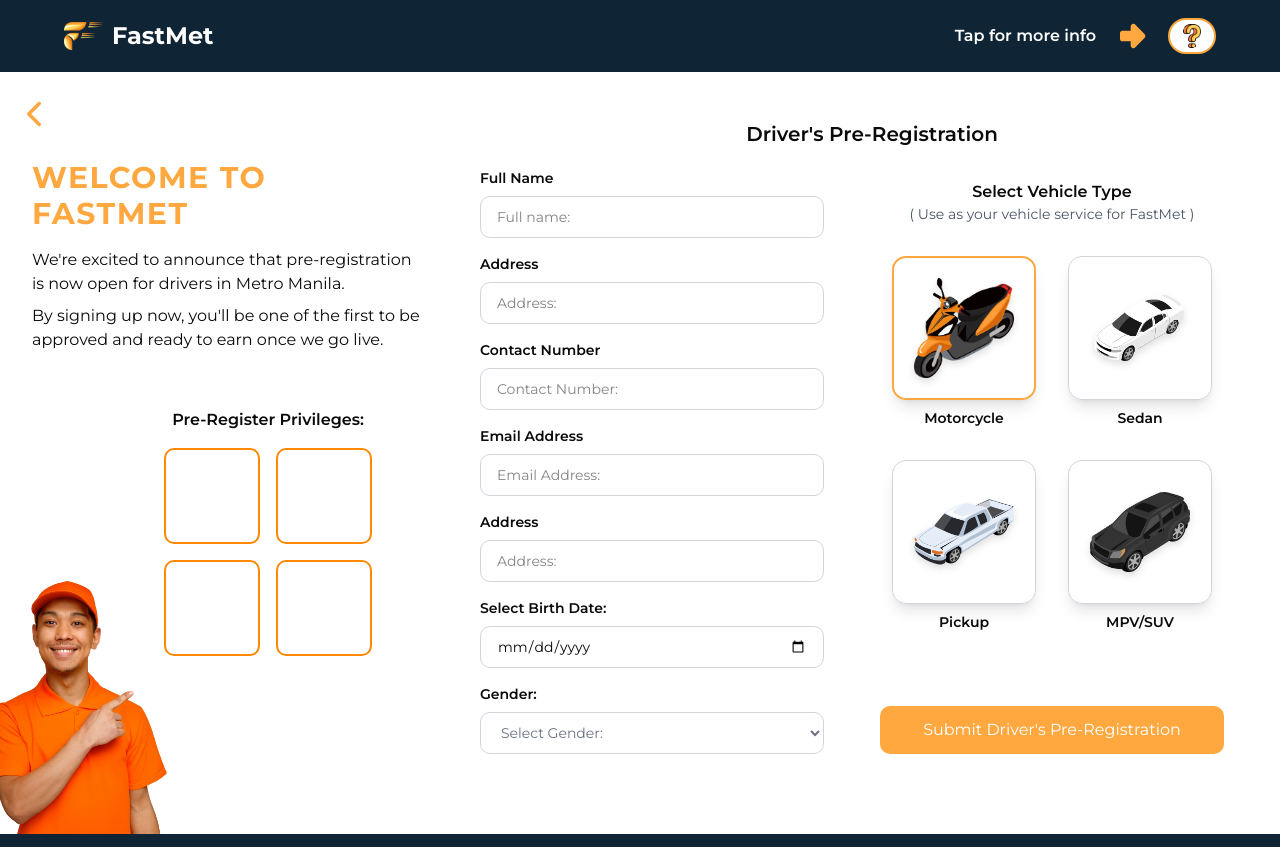
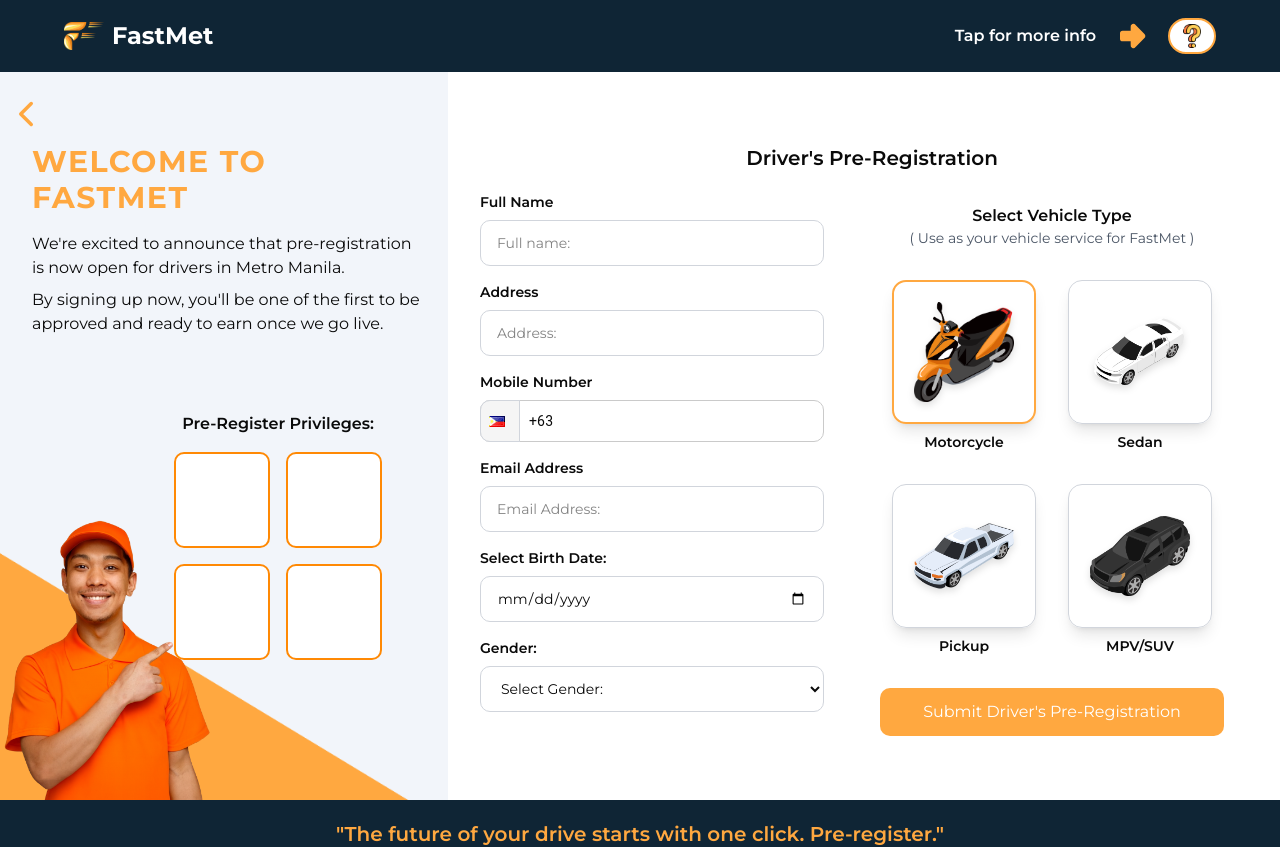
Before and after one commit to marcwilliam910/fastmet_web, a React (Vite) app: page /register in a window 1280 px wide. Shown: the top 847 px of the page. Built offline with nearby package versions, Linux system fonts and the light colour scheme.

Commit message:
feat(ui) register responsiveness

```diff
--- a/package.json
+++ b/package.json
@@ -19,6 +19,7 @@
     "lucide-react": "^0.544.0",
     "react": "^19.1.1",
     "react-dom": "^19.1.1",
+    "react-phone-input-2": "^2.15.1",
     "react-router-dom": "^7.9.4",
     "tailwind-merge": "^3.3.1",
     "tailwindcss": "^4.1.13"
--- /dev/null
+++ b/src/components/Model.tsx
@@ -0,0 +1,18 @@
+import { border, rider } from "@/constants/images";
+
+export default function Model() {
+  return (
+    <>
+      <img
+        src={border}
+        alt="Border design"
+        className="w-[30rem] object-contain"
+      />
+      <img
+        src={rider}
+        alt="Rider"
+        className="absolute -bottom-18 -left-10 size-[27rem] object-contain"
+      />
+    </>
+  );
+}
--- a/src/components/SharedFooter.tsx
+++ b/src/components/SharedFooter.tsx
@@ -1,4 +1,4 @@
-import {Truck, User} from "lucide-react";
+import { Truck, User } from "lucide-react";
 
 export default function SharedFooter() {
   return (
--- a/src/components/home/Footer.tsx
+++ b/src/components/home/Footer.tsx
@@ -1,5 +1,5 @@
-import {Facebook, MessageSquareMore, PhoneCall, Play} from "lucide-react";
-import {Link} from "react-router-dom";
+import { Facebook, MessageSquareMore, PhoneCall, Play } from "lucide-react";
+import { Link } from "react-router-dom";
 
 export default function Footer() {
   return (
--- a/src/components/register/Form.tsx
+++ b/src/components/register/Form.tsx
@@ -1,7 +1,6 @@
 import { VEHICLES } from "@/constants/images";
-import React, {useState} from "react";
-
-
+import React, { useState } from "react";
+import PhoneInput from "react-phone-input-2";
 
 export default function Form() {
   const [selectedVehicle, setSelectedVehicle] = useState("motorcycle");
@@ -25,68 +24,78 @@ export default function Form() {
     });
   };
 
+  const formSubmit = async (e: React.FormEvent<HTMLButtonElement>) => {
+    e.preventDefault();
+    console.log(formData);
+  };
+
   return (
     <div className="w-full lg:flex-1 space-y-5 xl:flex-2">
       <p className="font-semibold text-sm text-center md:text-base xl:text-xl">
         Driver's Pre-Registration
       </p>
-      <form className="flex gap-4 flex-col xl:flex-row flex-1">
+      <form className="flex gap-4 flex-col xl:flex-row flex-1 ">
         <div className="space-y-4 flex-1">
           <div className="space-y-2">
-            <label className="block text-xs xl:text-sm font-semibold">Full Name</label>
+            <label className="block text-xs xl:text-sm font-semibold">
+              Full Name
+            </label>
             <input
               type="text"
               name="fullName"
               placeholder="Full name:"
               value={formData.fullName}
               onChange={handleChange}
-              className="w-full px-4 py-2.5 border border-gray-300 rounded-lg focus:outline-none focus:ring focus:ring-orange-500 text-sm"
+              className="w-full px-4 py-2.5 xl:py-3 border border-gray-300 rounded-lg focus:outline-none focus:border-primary text-sm"
             />
           </div>
           <div className="space-y-2">
-            <label className="block text-xs xl:text-sm font-semibold">Address</label>
+            <label className="block text-xs xl:text-sm font-semibold">
+              Address
+            </label>
             <input
               type="text"
               name="address"
               placeholder="Address:"
               value={formData.address}
               onChange={handleChange}
-              className="w-full px-4 py-2.5 border border-gray-300 rounded-lg focus:outline-none focus:ring focus:ring-orange-500 text-sm"
+              className="w-full px-4 py-2.5 xl:py-3 border border-gray-300 rounded-lg focus:outline-none focus:border-primary text-sm"
             />
           </div>
           <div className="space-y-2">
-            <label className="block text-xs xl:text-sm font-semibold">Contact Number</label>
-            <input
-              type="text"
-              name="contactNumber"
-              placeholder="Contact Number:"
+            <label className="block text-xs xl:text-sm font-semibold">
+              Mobile Number
+            </label>
+            <PhoneInput
+              country="ph"
               value={formData.contactNumber}
-              onChange={handleChange}
-              className="w-full px-4 py-2.5 border border-gray-300 rounded-lg focus:outline-none focus:ring focus:ring-orange-500 text-sm"
+              onChange={(value) => {
+                setFormData({ ...formData, contactNumber: value });
+              }}
+              onlyCountries={["ph"]}
+              countryCodeEditable={false} // lock +63 prefix
+              disableDropdown={true} // hide other flags
+              inputProps={{
+                maxLength: 15, // +63 plus 10 digits plus space = 15 chars total
+              }}
+              inputClass="!w-full !py-2.5 !xl:py-3 !px-12 !rounded-lg !text-sm !h-auto "
+              buttonClass="!border !border-gray-300 !rounded-l-lg"
             />
           </div>
           <div className="space-y-2">
-            <label className="block text-xs xl:text-sm font-semibold">Email Address</label>
+            <label className="block text-xs xl:text-sm font-semibold">
+              Email Address
+            </label>
             <input
               type="text"
               name="emailAddress"
               placeholder="Email Address:"
               value={formData.emailAddress}
               onChange={handleChange}
-              className="w-full px-4 py-2.5 border border-gray-300 rounded-lg focus:outline-none focus:ring focus:ring-orange-500 text-sm"
+              className="w-full px-4 py-2.5 xl:py-3 border border-gray-300 rounded-lg focus:outline-none focus:border-primary text-sm"
             />
           </div>
-          <div className="space-y-2">
-            <label className="block text-xs xl:text-sm font-semibold">Address</label>
-            <input
-              type="text"
-              name="address"
-              placeholder="Address:"
-              value={formData.address}
-              onChange={handleChange}
-              className="w-full px-4 py-2.5 border border-gray-300 rounded-lg focus:outline-none focus:ring focus:ring-orange-500 text-sm"
-            />
-          </div>
+
           <div className="space-y-2">
             <label className="block text-xs xl:text-sm font-semibold">
               Select Birth Date:
@@ -97,18 +106,22 @@ export default function Form() {
               placeholder="Select birth date:"
               value={formData.birthDate}
               onChange={handleChange}
-              className="w-full px-4 py-2.5 border border-gray-300 rounded-lg focus:outline-none focus:ring focus:ring-orange-500 text-sm"
+              className="w-full px-4 py-2.5 xl:py-3 border border-gray-300 rounded-lg focus:outline-none focus:border-primary text-sm"
             />
           </div>
           <div className="space-y-2">
-            <label className="block text-xs xl:text-sm font-semibold">Gender:</label>
+            <label className="block text-xs xl:text-sm font-semibold">
+              Gender:
+            </label>
             <select
               name="gender"
               value={formData.gender}
               onChange={handleChange}
-              className="w-full px-4 py-2.5 border border-gray-300 rounded-lg focus:outline-none focus:ring focus:ring-orange-500 text-sm text-gray-500"
+              className="w-full px-4 py-2.5 xl:py-3 border border-gray-300 rounded-lg focus:outline-none focus:border-primary text-sm"
             >
-              <option value="" disabled>Select Gender:</option>
+              <option value="" disabled>
+                Select Gender:
+              </option>
               <option value="male">Male</option>
               <option value="female">Female</option>
               <option value="other">Other</option>
@@ -116,10 +129,11 @@ export default function Form() {
           </div>
         </div>
 
-
-        <div className="flex flex-col items-center  gap-3 pt-3 flex-1 xl:gap-8 mx-10">
+        <div className="flex flex-col items-center  gap-3 pt-3 flex-1 xl:gap-8 xl:mx-10">
           <div className="flex flex-col items-center">
-            <label className="text-sm font-semibold xl:text-base">Select Vehicle Type</label>
+            <label className="text-sm font-semibold xl:text-base">
+              Select Vehicle Type
+            </label>
             <p className="text-xs text-gray-600 xl:text-sm">
               ( Use as your vehicle service for FastMet )
             </p>
@@ -151,13 +165,13 @@ export default function Form() {
             ))}
           </div>
           <button
+            onSubmit={formSubmit}
             type="submit"
             className="w-full cursor-pointer py-3 mt-3 xl:mt-auto bg-primary text-white rounded-lg hover:bg-orange-500 transition-all duration-200"
           >
             Submit Driver's Pre-Registration
           </button>
         </div>
-
       </form>
     </div>
   );
--- a/src/components/register/Info.tsx
+++ b/src/components/register/Info.tsx
@@ -1,10 +1,9 @@
-import { rider } from "@/constants/images";
+import Model from "../Model";
 
 export default function Info() {
   return (
-    <div className="flex flex-col items-center lg:pt-10 gap-4 lg:h-full lg:flex-1 lg:mx-4 relative">
-      {/* <div className="bg-[#F2F5FA] absolute top-0 h-full w-1/2"></div> */}
-      <h1 className="font-bold text-lg tracking-wider text-primary uppercase md:text-2xl lg:text-3xl  lg:self-start">
+    <div className="flex flex-col items-center gap-4 lg:flex-1 lg:mx-4 ">
+      <h1 className="font-bold text-lg tracking-wider text-primary uppercase md:text-2xl lg:text-3xl lg:self-start">
         Welcome to FastMet
       </h1>
       <div className="space-y-2">
@@ -18,25 +17,18 @@ export default function Info() {
         </p>
       </div>
 
-
-      <div className="space-y-4 hidden lg:block lg:mt-20 xl:mt-10 xl:ml-20">
-        <h3 className="font-semibold text-center">
-          Pre-Register Privileges:
-        </h3>
+      <div className="space-y-4 hidden lg:block lg:mt-20 xl:mt-15 xl:ml-25 z-50">
+        <h3 className="font-semibold text-center">Pre-Register Privileges:</h3>
         <div className="grid grid-cols-2 gap-4">
           <div className="bg-white rounded-lg border-2 border-orange-400 size-30 xl:size-24"></div>
           <div className="bg-white rounded-lg border-2 border-orange-400 size-30 xl:size-24"></div>
           <div className="bg-white rounded-lg border-2 border-orange-400 size-30 xl:size-24"></div>
           <div className="bg-white rounded-lg border-2 border-orange-400 size-30 xl:size-24"></div>
-
-
         </div>
       </div>
-       <img
-          src={rider}
-          alt="Rider"
-          className="absolute -bottom-20 -left-32 hidden xl:block w-96 xl:w-[30rem] object-contain"
-        />
+      <div className="hidden xl:block absolute -bottom-0 -left-10">
+        <Model />
+      </div>
     </div>
   );
 }
--- a/src/layout/RootLayout.tsx
+++ b/src/layout/RootLayout.tsx
@@ -1,6 +1,6 @@
 import Header from "@/components/Header";
 import SharedFooter from "@/components/SharedFooter";
-import {Outlet} from "react-router-dom";
+import { Outlet } from "react-router-dom";
 
 export default function RootLayout() {
   return (
--- a/src/main.tsx
+++ b/src/main.tsx
@@ -1,5 +1,6 @@
 import {StrictMode} from "react";
 import {createRoot} from "react-dom/client";
+import 'react-phone-input-2/lib/style.css';
 import "./index.css";
 import App from "./App.tsx";
 
--- a/src/pages/Register.tsx
+++ b/src/pages/Register.tsx
@@ -1,21 +1,20 @@
 import Form from "@/components/register/Form";
 import Info from "@/components/register/Info";
 import { useEffect } from "react";
-import {ChevronLeft} from "lucide-react";
+import { ChevronLeft } from "lucide-react";
 import { Link } from "react-router-dom";
 
-
 export default function Register() {
-
   useEffect(() => {
     window.scrollTo(0, 0);
   }, []);
   return (
-    <section className="flex my-20 px-4 md:mt-30 justify-center">
-      <Link to="/" className="absolute left-5 md:top-25">
-      <ChevronLeft className="text-primary size-7 md:scale-150" />
+    <section className="flex items-center px-4 justify-center min-h-screen">
+      <Link to="/" className="absolute left-3 top-20 md:top-25 z-10">
+        <ChevronLeft className="text-primary size-7 lg:scale-150" />
       </Link>
-      <div className="flex flex-col items-center justify-center xl:w-full gap-10 lg:flex-row">
+      <div className="flex flex-col items- xl:w-full gap-10 lg:flex-row pb-10 pt-20 md:pt-30">
+        <div className="bg-[#F2F5FA] hidden absolute z-[-10] top-0 bottom-0 lg:w-1/2 lg:block xl:w-[35%] left-0" />
         <Info />
         <Form />
       </div>
```
Also changed, not shown: src/constants/images.tsx (+6 -5 lines), src/pages/Home.tsx (+4 -4 lines), src/assets/border.png (added), 1 other file (tests, documents, lock files or other folders). Lines whose indentation alone changed are shown as unchanged.
